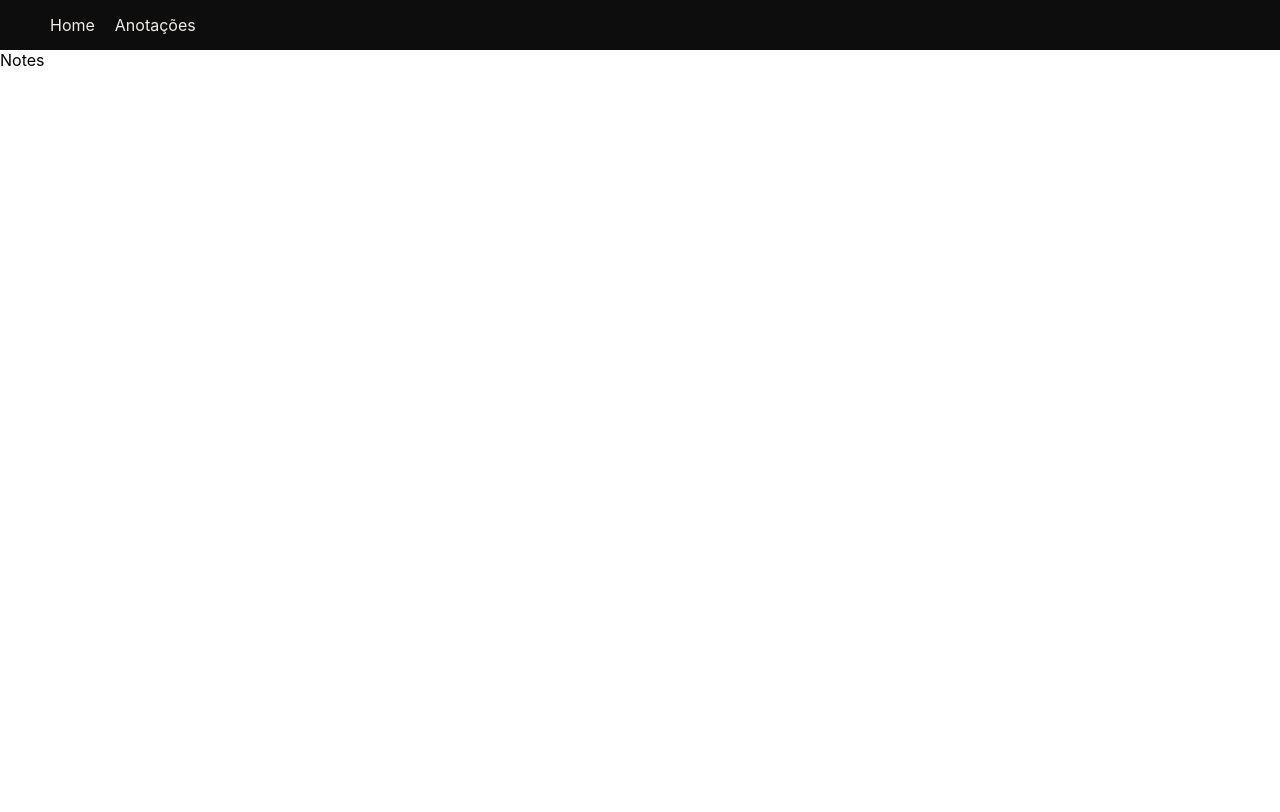
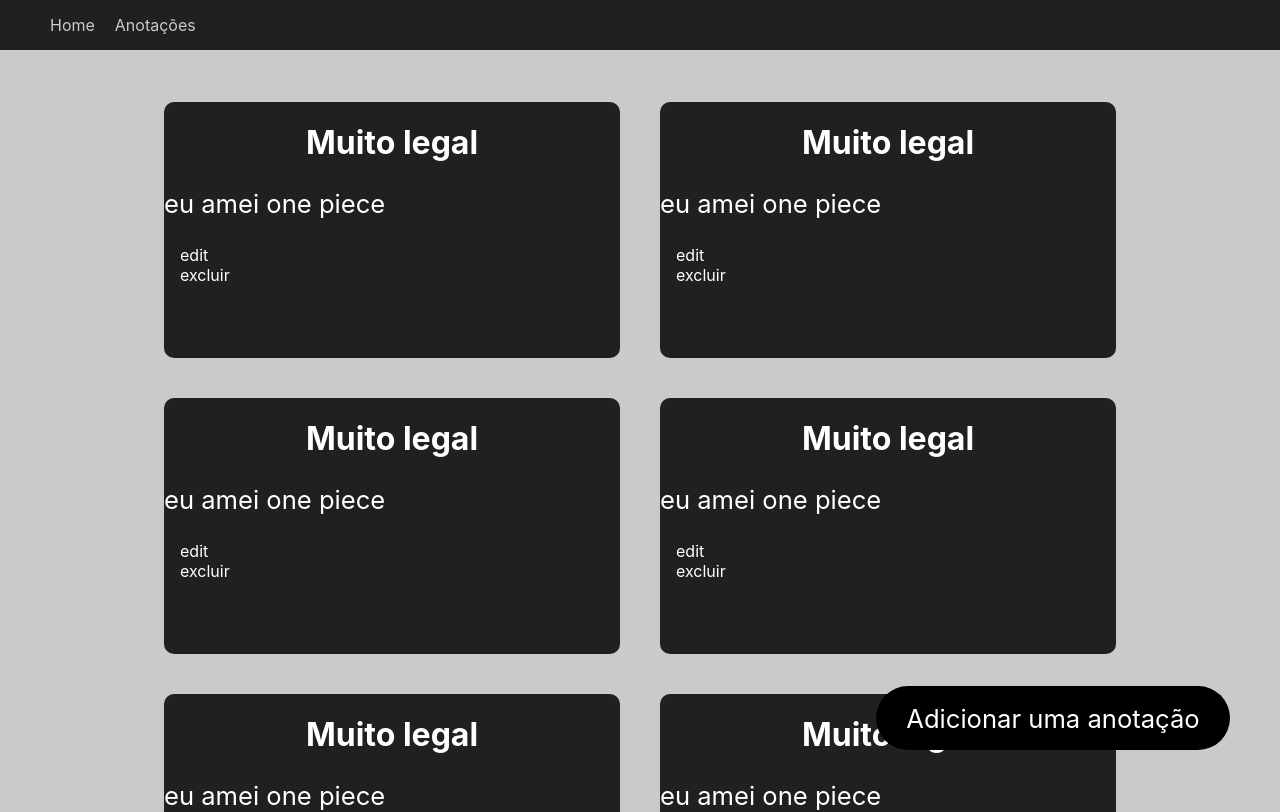
Before and after one commit to NathanZMacedo/React, a React (Create React App) app in the folder frontend/: page /notes in a window 1280 px wide. Shown: the top 812 px of the page. Built offline with nearby package versions, Linux system fonts and the light colour scheme.

Commit message:
adicionando notas

```diff
--- /dev/null
+++ b/frontend/src/components/UI/AddNew.css
@@ -0,0 +1,44 @@
+.addNewButton {
+    position: fixed;
+    bottom: 50px;
+    right: 50px;
+    background-color: black;
+    width: 64px;
+    height: 64px;
+    border: 50%;
+    color: white;
+    border-radius: 50%;
+    display: flex;
+    align-items: center;
+    justify-content: center;
+    font-size: 1.6rem;
+}
+
+.addNewButton-mouse{
+    color: white;
+    position: fixed;
+    bottom: 50px;
+    right: 50px;
+    background-color: black;
+    width: 354px;
+    height: 64px;
+    border-radius: 50px;
+    display: flex;
+    align-items: center;
+    justify-content: center;
+    font-size: 1.6rem;
+    animation: mousePass 1s ease-in;
+}
+
+.addNewButton-mouse:hover{
+    cursor: pointer;
+}
+
+@keyframes mousePass {
+    0%{
+        right: -250px;
+    }
+    100%{
+        right: 50px;
+    }
+}
--- /dev/null
+++ b/frontend/src/components/UI/AddNew.jsx
@@ -0,0 +1,17 @@
+import React,{useState} from 'react'
+import './AddNew.css'
+
+function AddNew() {
+    const [mouse, setMouse]= useState(false)
+  return (
+    <div
+    onMouseLeave={()=>setMouse(true)}
+    onMouseEnter={()=>setMouse(false)}
+    className={`${mouse ? 'addNewButton' : 'addNewButton-mouse' }`}
+    >
+        {mouse ? "+" : "Adicionar uma anotação"}
+    </div>
+  )
+}
+
+export default AddNew
--- a/frontend/src/components/UI/Navbar.css
+++ b/frontend/src/components/UI/Navbar.css
@@ -1,16 +1,16 @@
 #navbar{
     width: 100vw;
     height: 50px;
-    background-color: #0D0D0D;
+    background-color: #202022;
     display: flex;
     flex-direction: row;
     padding-left: 40px;
     align-items: center;
-    color: #0D0D0D;
+    color: #202022;
 }
 nav div a{
-    color:#F2ECE9;
+    color: #CACACA;
     text-decoration: none;
-    font-size: 1.Srem;
+    font-size: 1rem;
     margin-inline: 10px;
 }
--- a/frontend/src/index.css
+++ b/frontend/src/index.css
@@ -5,6 +5,7 @@ body {
     sans-serif;
   -webkit-font-smoothing: antialiased;
   -moz-osx-font-smoothing: grayscale;
+  background-color: #CACACA;
 }
 
 code {
--- /dev/null
+++ b/frontend/src/pages/Notes.css
@@ -0,0 +1,25 @@
+.note{
+    background-color: #202022;
+    color: white;
+    width: 456px;
+    height: 256px;
+    border-radius: 10px;
+    margin: 20px;
+}
+.note h1{
+    display: flex;
+    justify-content: center;
+
+}
+.note div{
+    margin-left: 8px
+}
+.desc{
+    font-size: 1.6rem ;
+}
+.notes  {
+    display: flex;
+    padding: 32px;
+    flex-wrap: wrap;
+    justify-content: center;
+}
--- a/frontend/src/pages/Notes.jsx
+++ b/frontend/src/pages/Notes.jsx
@@ -1,8 +1,25 @@
-import React from 'react'
+import React,{useState} from 'react'
+import "./Notes.css"
+import AddNew from '../components/UI/AddNew'
 
 function Notes() {
+  const [notes,setNotes] = useState([{title: "Muito legal",description: "eu amei one piece",date: "08/09/2023", id: 1},{title: "Muito legal",description: "eu amei one piece",date: "08/09/2023", id: 1},{title: "Muito legal",description: "eu amei one piece",date: "08/09/2023", id: 1},{title: "Muito legal",description: "eu amei one piece",date: "08/09/2023", id: 1},{title: "Muito legal",description: "eu amei one piece",date: "08/09/2023", id: 1},{title: "Muito legal",description: "eu amei one piece",date: "08/09/2023", id: 1},{title: "Muito legal",description: "eu amei one piece",date: "08/09/2023", id: 1},])
+
   return (
-    <div>Notes</div>
+    <div className='notes'>
+      <AddNew/>
+      {
+        notes.map(n=> <div className='note'>
+                        <h1>{n.title}</h1>
+                        <p className='desc'>{n.description}</p>
+                        <div>
+                          <div>edit</div>
+                          <div>excluir</div>
+                        </div>
+                      </div>
+        )
+      }
+    </div>
   )
 }
 
```
